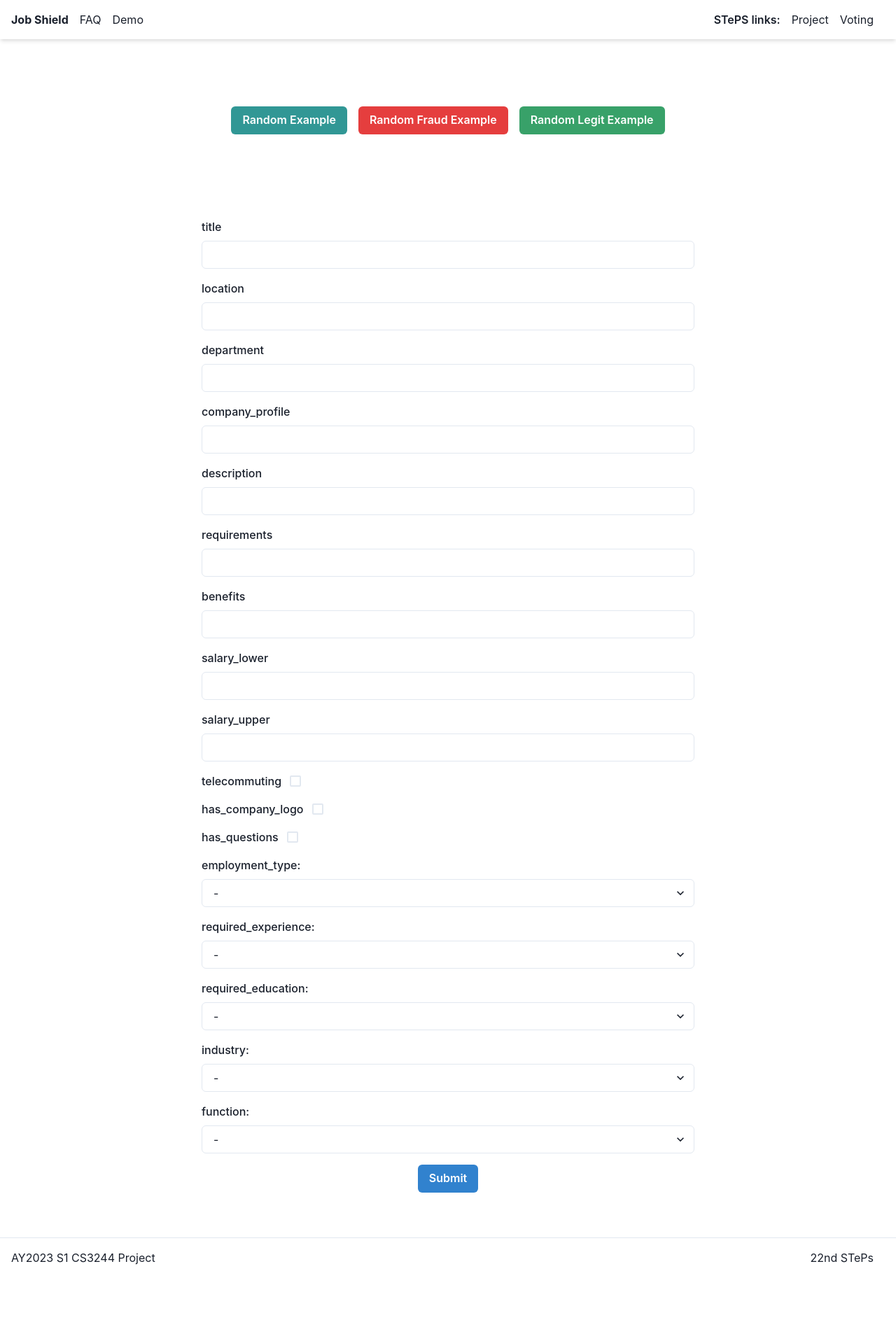
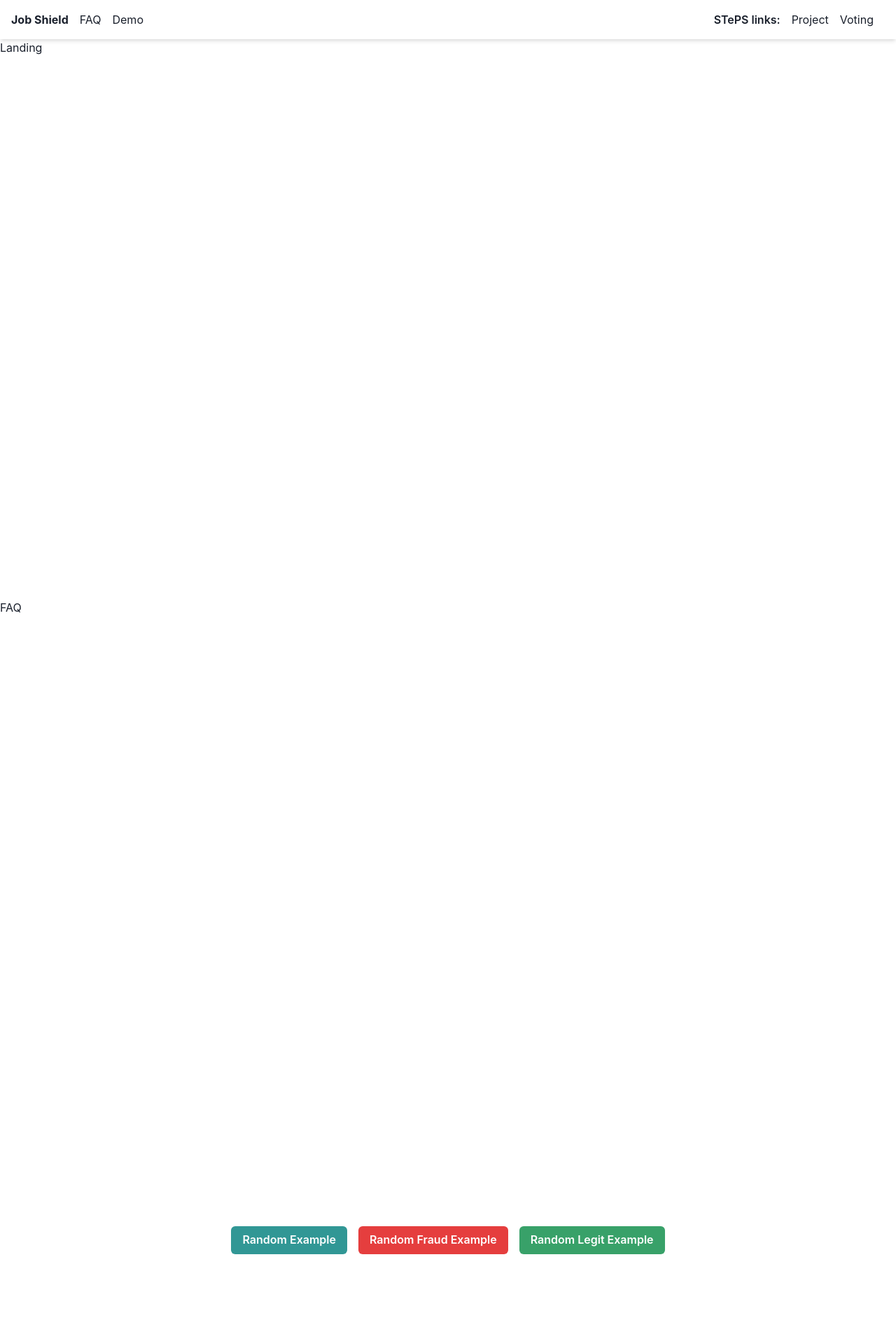
Before and after one commit to JobShield/jobshield-fe, a React (Create React App) app: page / in a window 1280 px wide. Shown: the top 1916 px of the page at 70% size. Before the commit the page ends 1825 px from the top, so only its background shows below. Built offline with nearby package versions, Linux system fonts and the light colour scheme.

Commit message:
Use sections to break up the main page.

```diff
--- a/src/App.tsx
+++ b/src/App.tsx
@@ -1,4 +1,4 @@
-import { VStack, useDisclosure } from "@chakra-ui/react";
+import { Box, VStack, useDisclosure } from "@chakra-ui/react";
 import axios from "axios";
 import React, { useState } from "react";
 import DemoForm from "./components/DemoForm";
@@ -41,8 +41,17 @@ const App: React.FC = () => {
   return (
     <VStack minH="100vh" spacing={0}>
       <Header />
-
-      <DemoForm handleSubmit={handleSubmit} />
+      <Box as="main" flexGrow={1} overflow="auto" minW="full">
+        <Box id="landing" minH="100vh">
+          Landing
+        </Box>
+        <Box id="faq" minH="100vh">
+          FAQ
+        </Box>
+        <Box id="demo" minH="100vh">
+          <DemoForm handleSubmit={handleSubmit} />
+        </Box>
+      </Box>
 
       <MLResultDialog
         isOpen={isOpen}
```
